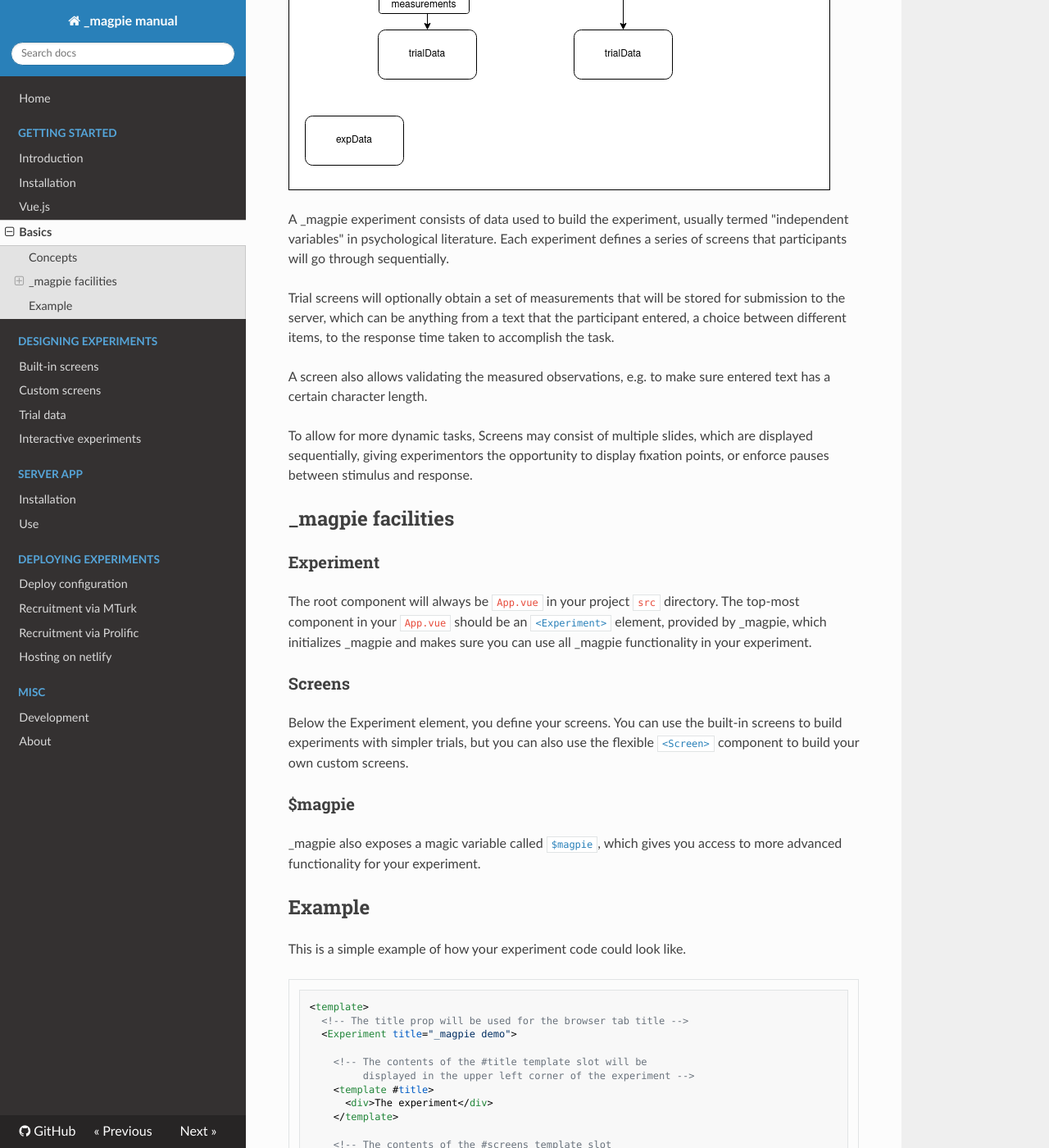
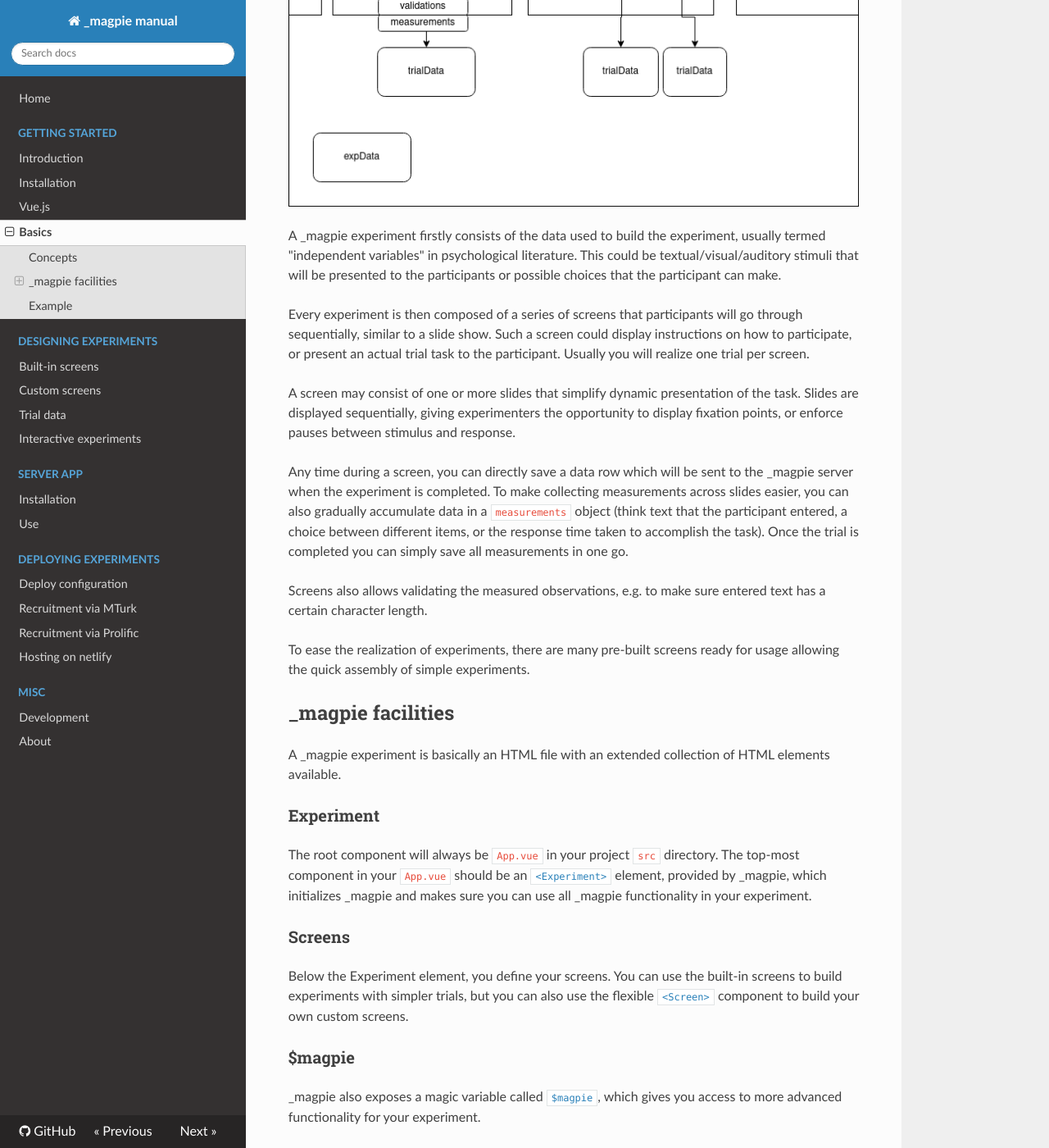
Before and after one commit to magpie-ea/magpie-v3-docs, an MkDocs documentation site: the page built from docs/00_getting_started/04_basics.md, in a window 1280 px wide and 1400 px high, scrolled down 568 px. Shown: the whole window at 82% size. Built offline with MkDocs 1.6.1, drawn with Linux system fonts in a browser that asks for light colours; nearby versions of some CDN libraries; a script that is not in the unit is left out; some of the changed text lies outside the part shown.

Commit message:
Basics: More details and update schema

```diff
--- a/docs/00_getting_started/04_basics.md
+++ b/docs/00_getting_started/04_basics.md
@@ -1,22 +1,32 @@
 # Basics
 
 ## Concepts
-Experiments in _magpie follow a certain conceptual structure, as visualized in the following schema.
+Experiments in _magpie follow a certain conceptual structure, as visualized in the following schema, to facilitate
+good practice and aid in the design experiments.
 
 <img src="../../images/getting_started/experiments_schema.png" alt="Experiments schema" />
 
-A _magpie experiment consists of data used to build the experiment, usually termed "independent variables" in psychological literature.
-Each experiment defines a series of screens that participants will go through sequentially.
+A _magpie experiment firstly consists of the data used to build the experiment, usually termed "independent variables" in psychological literature.
+This could be textual/visual/auditory stimuli that will be presented to the participants or possible choices that the participant can make.
 
-Trial screens will optionally obtain a set of measurements that will be stored for submission to the server, which can
-be anything from a text that the participant entered, a choice between different items, to the response time taken to accomplish the task.
+Every experiment is then composed of a series of screens that participants will go through sequentially, similar to a slide show.
+Such a screen could display instructions on how to participate, or present an actual trial task to the participant.
+Usually you will realize one trial per screen.
 
-A screen also allows validating the measured observations, e.g. to make sure entered text has a certain character length.
+A screen may consist of one or more slides that simplify dynamic presentation of the task.
+Slides are displayed sequentially, giving experimenters the opportunity to display fixation points, or enforce pauses between stimulus and response.
 
-To allow for more dynamic tasks, Screens may consist of multiple slides, which are displayed sequentially, giving experimentors
-the opportunity to display fixation points, or enforce pauses between stimulus and response.
+Any time during a screen, you can directly save a data row which will be sent to the _magpie server when the experiment is completed.
+To make collecting measurements across slides easier, you can also gradually accumulate data in a `measurements` object
+(think text that the participant entered, a choice between different items, or the response
+time taken to accomplish the task). Once the trial is completed you can simply save all measurements in one go.
+
+Screens also allows validating the measured observations, e.g. to make sure entered text has a certain character length.
+
+To ease the realization of experiments, there are many pre-built screens ready for usage allowing the quick assembly of simple experiments.
 
 ## _magpie facilities
+A _magpie experiment is basically an HTML file with an extended collection of HTML elements available.
 
 ### Experiment
 The root component will always be `App.vue` in your project `src` directory. The top-most component in your `App.vue`
@@ -37,12 +47,6 @@ This is a simple example of how your experiment code could look like.
 <template>
   <!-- The title prop will be used for the browser tab title -->
   <Experiment title="_magpie demo">
-
-    <!-- The contents of the #title template slot will be
-         displayed in the upper left corner of the experiment -->
-    <template #title>
-      <div>The experiment</div>
-    </template>
 
     <!-- The contents of the #screens template slot
          define the screens of your experiment -->
```
Also changed, not shown: docs/images/getting_started/experiments_schema.png.
